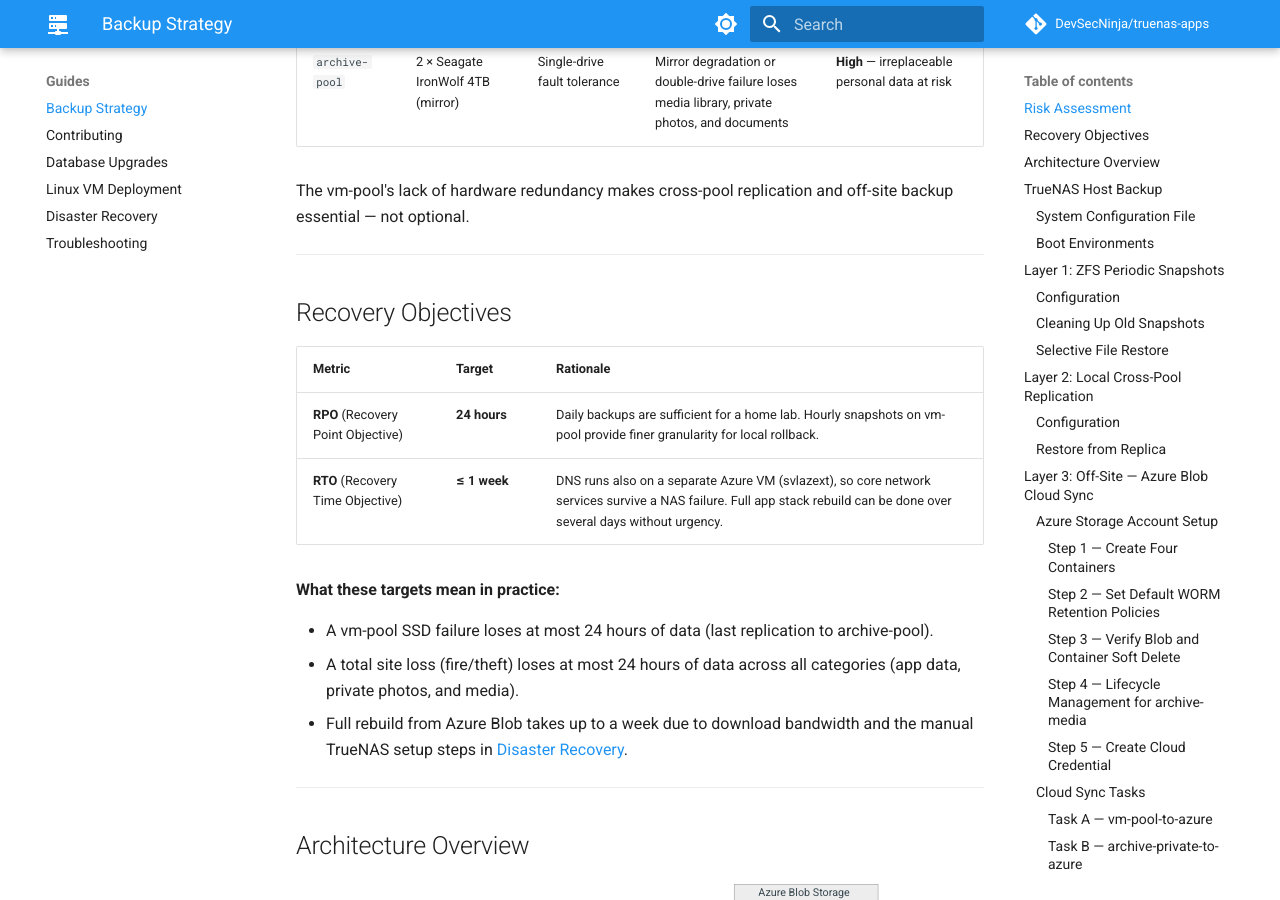
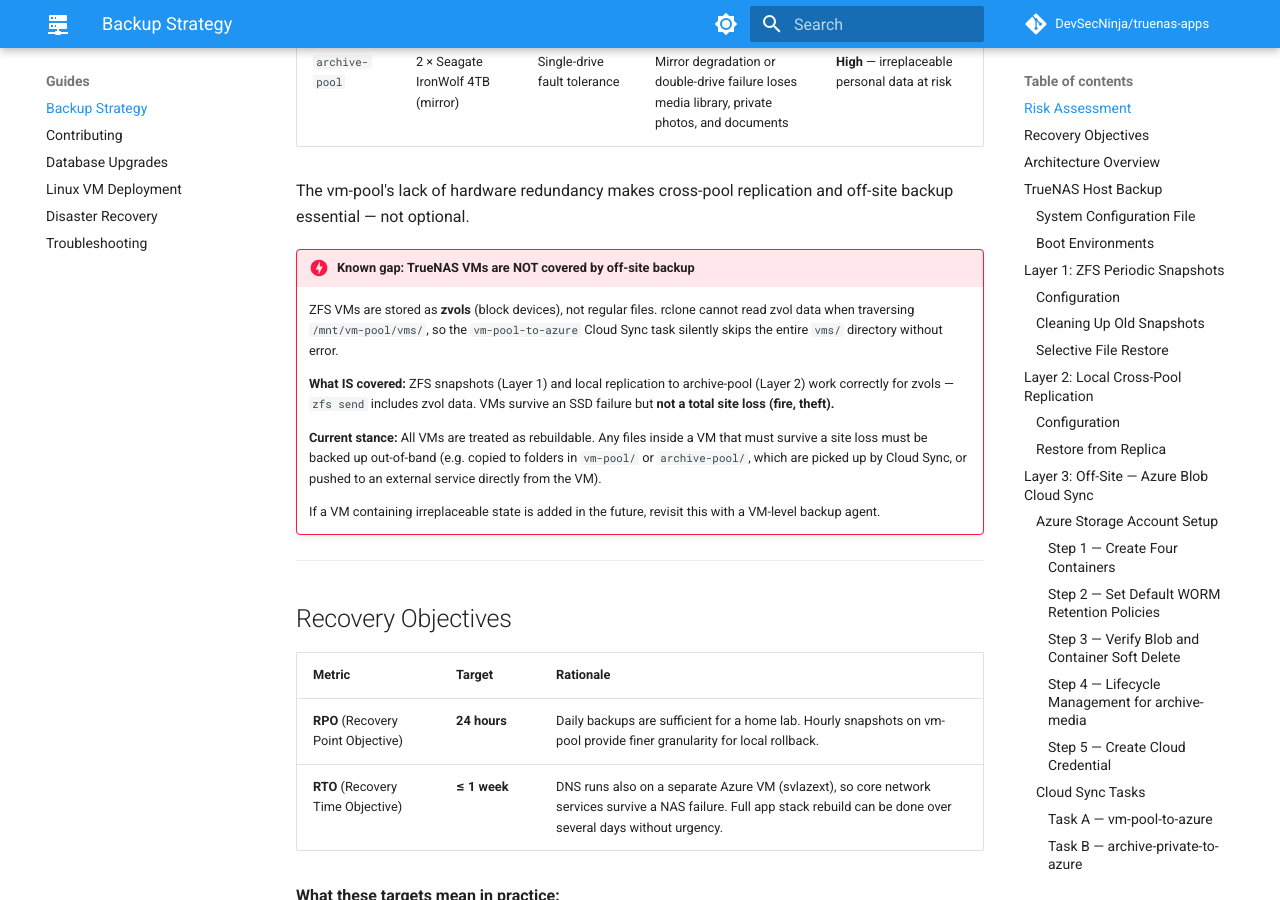
Before and after one commit to DevSecNinja/truenas-apps, an MkDocs documentation site: the page built from docs/BACKUP.md, in a window 1280 px wide and 900 px high, scrolled down 509 px. Built offline with MkDocs 1.6.1 and Material for MkDocs 9.7.7, drawn with Linux system fonts in a browser that asks for light colours; comment, search, counter and statistics services are not loaded.

Commit message:
docs: clarify off-site backup limitations for TrueNAS VMs and provide recovery guidance

```diff
--- a/docs/BACKUP.md
+++ b/docs/BACKUP.md
@@ -10,6 +10,21 @@
 | `archive-pool` | 2 × Seagate IronWolf 4TB (mirror) | Single-drive fault tolerance | Mirror degradation or double-drive failure loses media library, private photos, and documents | **High** — irreplaceable personal data at risk                       |
 
 The vm-pool's lack of hardware redundancy makes cross-pool replication and off-site backup essential — not optional.
+
+<!-- dprint-ignore -->
+!!! danger "Known gap: TrueNAS VMs are NOT covered by off-site backup"
+    ZFS VMs are stored as **zvols** (block devices), not regular files. rclone cannot
+    read zvol data when traversing `/mnt/vm-pool/vms/`, so the `vm-pool-to-azure` Cloud
+    Sync task silently skips the entire `vms/` directory without error.
+
+    **What IS covered:** ZFS snapshots (Layer 1) and local replication to archive-pool
+    (Layer 2) work correctly for zvols — `zfs send` includes zvol data. VMs survive an
+    SSD failure but **not a total site loss (fire, theft).**
+
+    **Current stance:** All VMs are treated as rebuildable. Any files inside a VM that
+    must survive a site loss must be backed up out-of-band (e.g. copied to folders in `vm-pool/` or `archive-pool/`, which are picked up by Cloud Sync, or pushed to an external service directly from the VM).
+
+    If a VM containing irreplaceable state is added in the future, revisit this with a VM-level backup agent.
 
 ---
 
```
